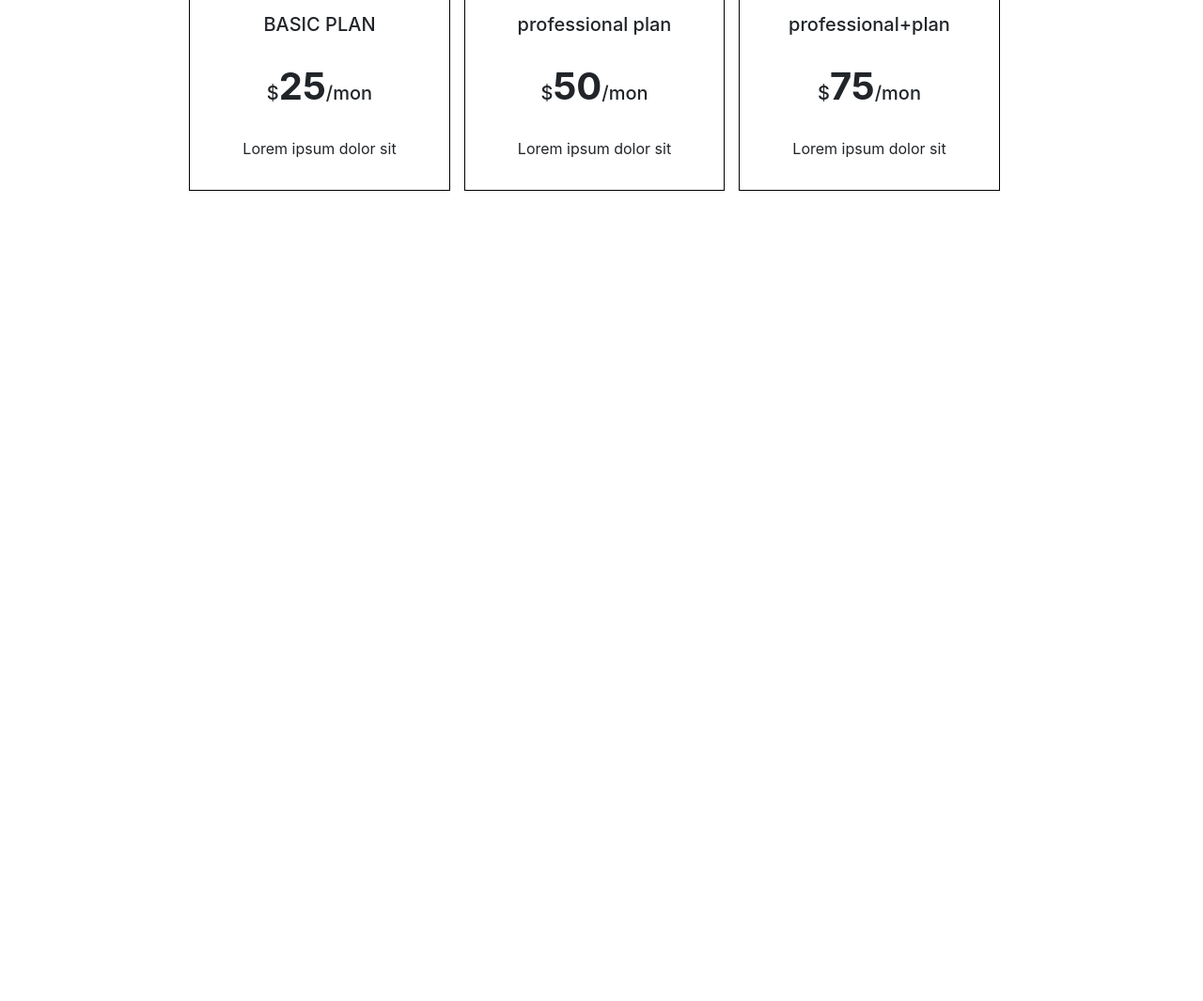
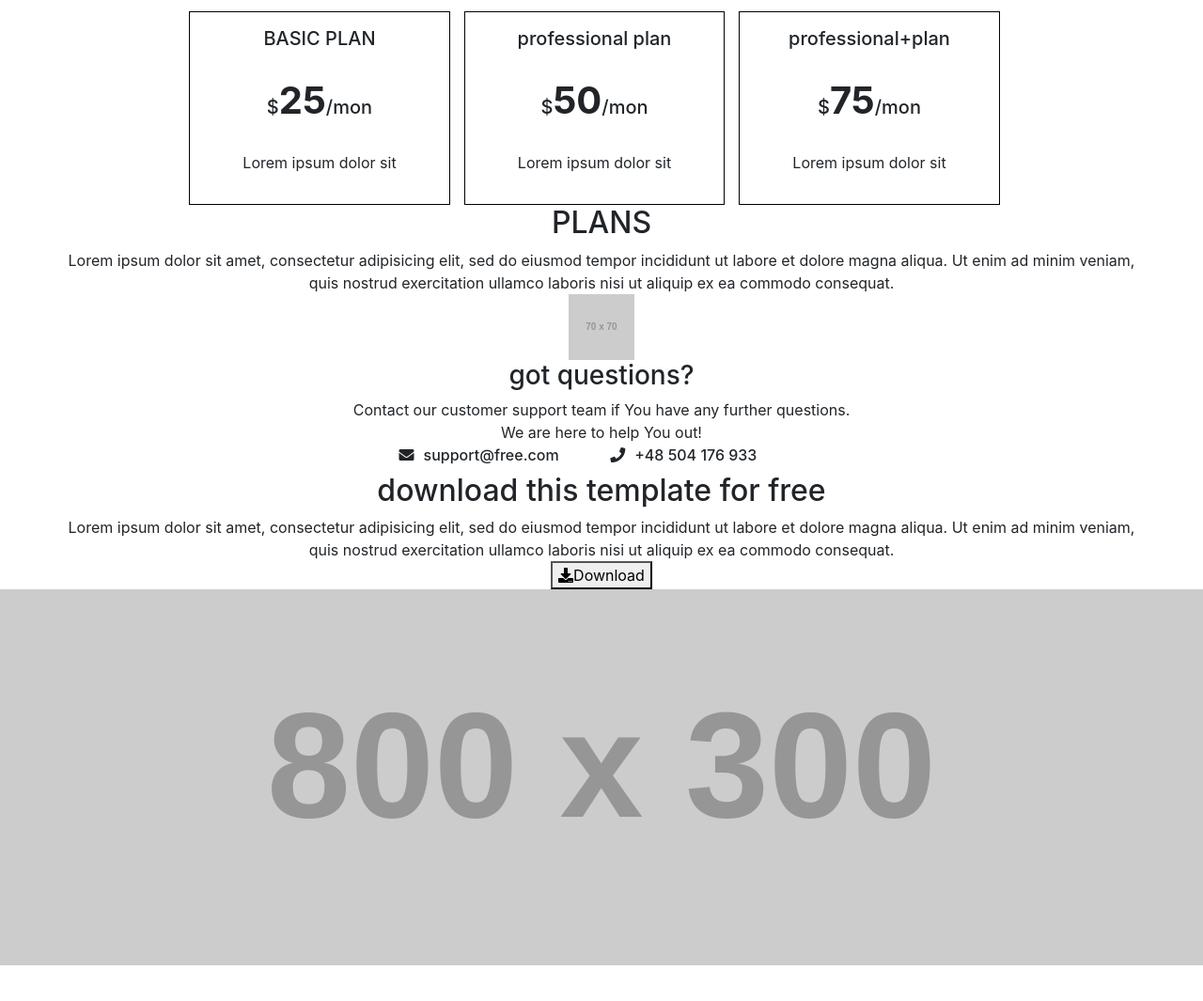
Before and after one commit to kareemadel7/Enyo-psd-website, a plain HTML site: page index.html in a window 1280 px wide. Shown: the part 1624-2689 px from the top of the page at 94% size. Before the commit the page ends 1899 px from the top, so only its background shows below. Drawn offline with nearby package versions, Linux system fonts and the light colour scheme; placeholder pictures from the web are drawn by us.

Commit message:
feature(html).html finished

```diff
--- a/general/style.css
+++ b/general/style.css
@@ -5,12 +5,13 @@
 /*-------Header--------*/
 .banner-img{
     width:100%;
-    height: 560px;
+    height: 35em;
     background-position: center;
     background-size: cover;
     background-repeat: no-repeat;
     background-image:url("http://via.placeholder.com/800x650");
 }
+        /*contacts div*/
 div.feature h2{
     text-align:center;
 }
@@ -18,9 +19,10 @@ div.feature img{
     display:block;
     margin:auto;
 }
+        /*price div*/
 div.price{
     border: 1px solid black;
-    margin-right: 15px;
+    margin:15px 15px 0px 0px;
     text-align: center;
     padding:1em 3em;
 }
@@ -30,3 +32,35 @@ div.price{
 .price h5{
     margin-bottom: 1.5em;
 }
+        /*contacts div*/
+div.plans,div.contact-info{
+    text-align:center;
+}
+div.plans p{
+    margin:0;
+}
+div.contact-items h6{
+    display:inline-block;
+    margin-right: 50px;
+}
+div.contact-items i{
+    margin-right:10px;
+}
+div.contact-info p{
+    margin:0;
+}
+            /*download div*/
+div.download{
+    text-align:center;
+}
+div.download p{
+    margin:0;
+}
+.footer-img{
+    width:100%;
+    height: 25em;
+    background-position: center;
+    background-size: cover;
+    background-repeat: no-repeat;
+    background-image:url("http://via.placeholder.com/800x300");
+}
--- a/index.html
+++ b/index.html
@@ -148,6 +148,29 @@
                       </div>
                     </div>
               </div>
+                                    <!--....plans div....-->
+              <div class="plans">
+                  <h2>PLANS</h2>
+                  <p>Lorem ipsum dolor sit amet, consectetur adipisicing elit, sed do eiusmod tempor incididunt ut labore et dolore magna aliqua. Ut enim ad minim veniam,</p><p>quis nostrud exercitation ullamco laboris nisi ut aliquip ex ea commodo consequat. </p>
+              </div>
+                                         <!--....contacts div....-->
+              <div class="contact-info">
+                    <img src="http://via.placeholder.com/70x70">
+                  <h3>got questions?</h3>
+                  <p>Contact our customer support team if You have any further questions.</p>
+                       <p> We are here to help You out!</p>
+                    <div class="contact-items">
+                          <h6><i class="fas fa-envelope"></i>support@free.com</h6>
+                          <h6><i class="fas fa-phone"></i>+48 504 176 933</h6>
+                    </div>
+              </div>
+                                     <!--....contacts div....-->
+            <div class="download">
+                  <h2>download this template for free</h2>
+                  <p>Lorem ipsum dolor sit amet, consectetur adipisicing elit, sed do eiusmod tempor incididunt ut labore et dolore magna aliqua. Ut enim ad minim veniam,</p></p>quis nostrud exercitation ullamco laboris nisi ut aliquip ex ea commodo consequat. </p>
+                  <button><i class="fa fa-download"></i>Download</button>
+            </div>
+            <div class="footer-img"></div>
               <br /> <br /> <br />
     <!-- Optional JavaScript -->
     <!-- jQuery first, then Popper.js, then Bootstrap JS -->
```
